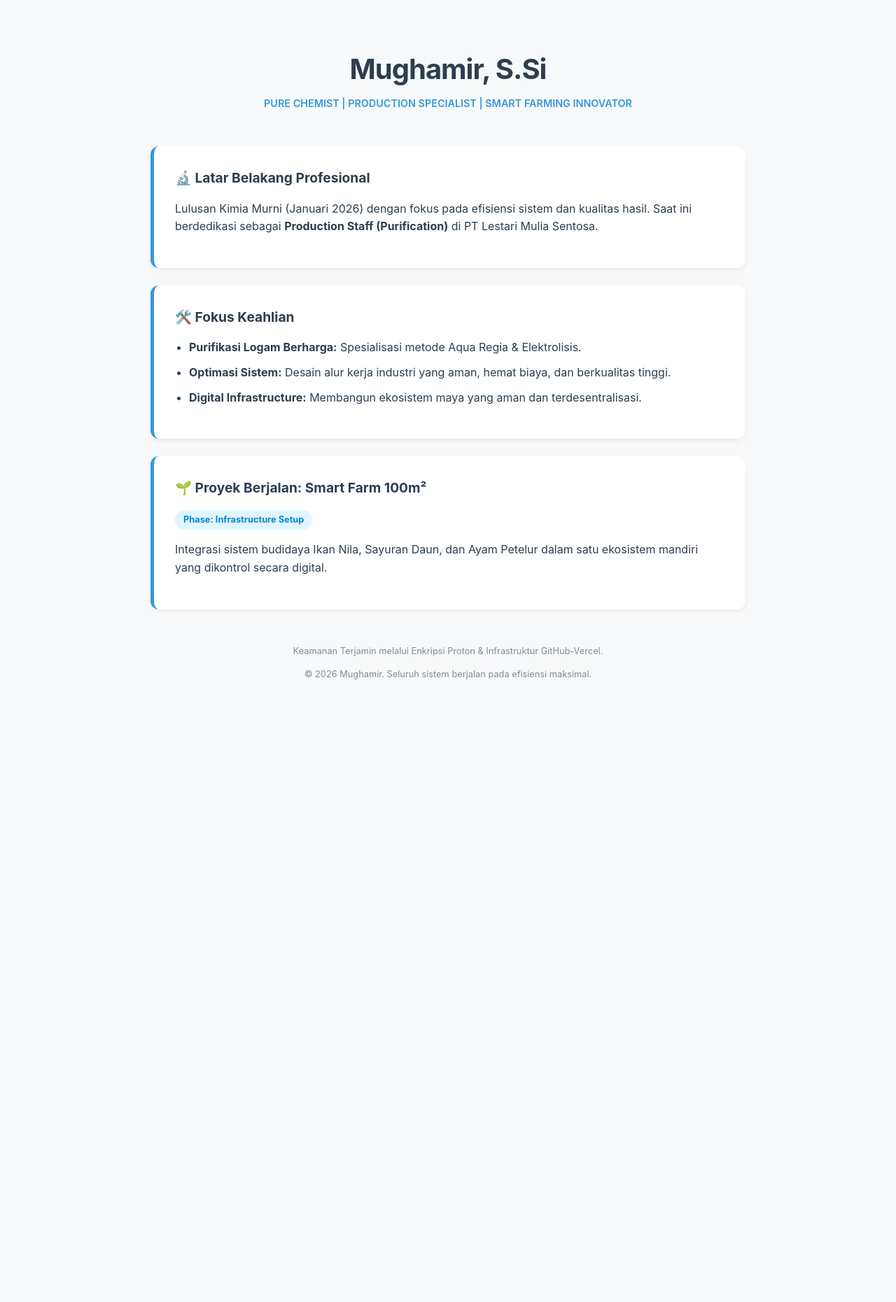
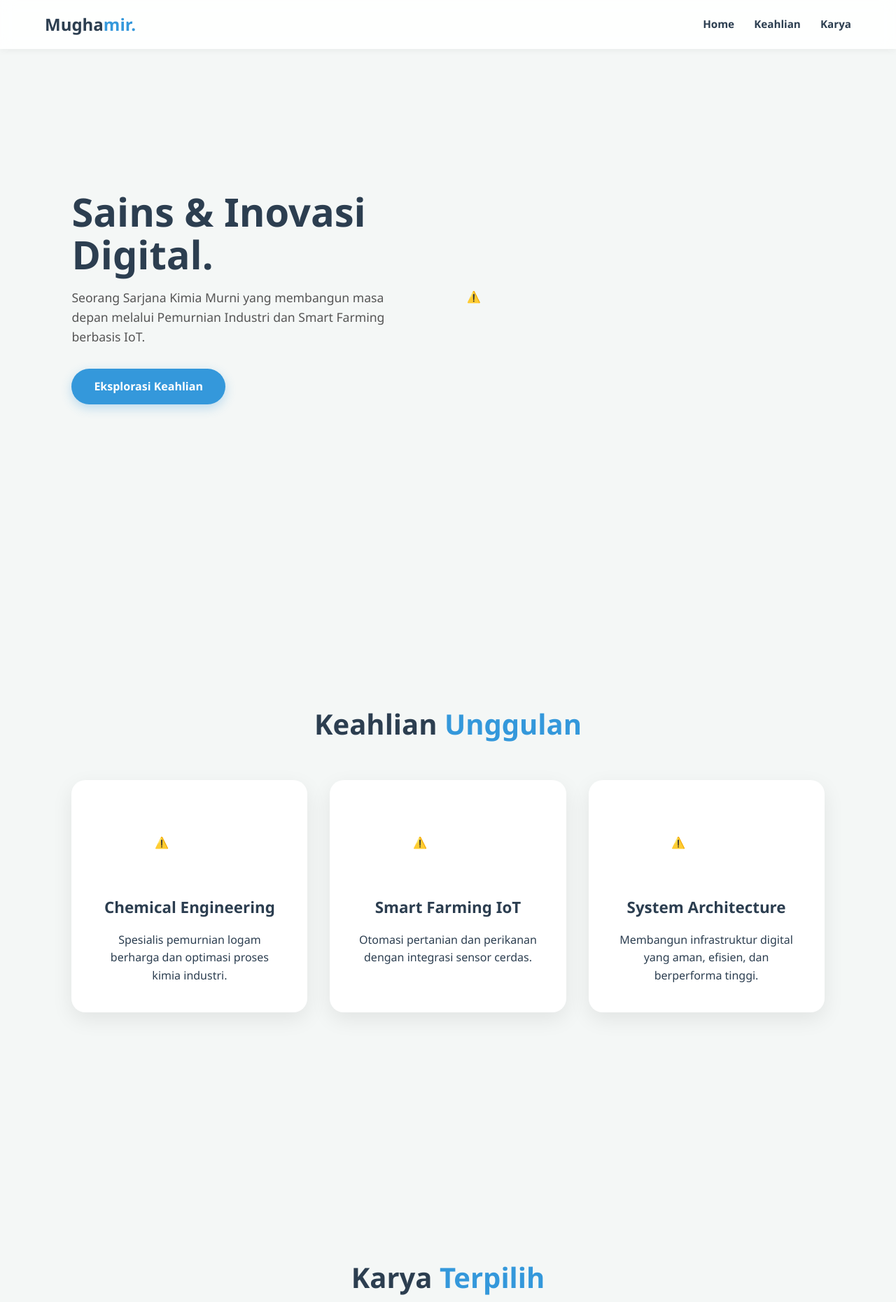
Before and after one commit to mughamir/biography, a plain HTML site: page index.html in a window 1280 px wide. Shown: the top 1861 px of the page at 70% size. Before the commit the page ends 1027 px from the top, so only its background shows below. Drawn offline with nearby package versions, Linux system fonts and the light colour scheme; no server answers.

Commit message:
Update index.html

```diff
--- a/index.html
+++ b/index.html
@@ -3,55 +3,173 @@
 <head>
     <meta charset="UTF-8">
     <meta name="viewport" content="width=device-width, initial-scale=1.0">
-    <title>Mughamir, S.Si | Digital Home</title>
+    <title>Mughamir | Profil & Portofolio</title>
+
+    <script src="https://unpkg.com/@lottiefiles/lottie-player@latest/dist/lottie-player.js"></script>
+
     <style>
-        :root { --primary: #2c3e50; --accent: #3498db; --bg: #f8f9fa; }
-        body { font-family: 'Inter', system-ui, sans-serif; line-height: 1.6; color: var(--primary); background: var(--bg); margin: 0; padding: 0; }
-        .container { max-width: 850px; margin: 0 auto; padding: 40px 20px; }
-        header { text-align: center; margin-bottom: 50px; }
-        h1 { margin-bottom: 5px; font-size: 2.5rem; letter-spacing: -1px; }
-        .tagline { color: var(--accent); font-weight: 600; text-transform: uppercase; font-size: 0.9rem; }
-        .section { background: white; padding: 30px; border-radius: 12px; box-shadow: 0 4px 6px rgba(0,0,0,0.05); margin-bottom: 25px; border-left: 5px solid var(--accent); }
-        h2 { margin-top: 0; font-size: 1.2rem; display: flex; align-items: center; gap: 10px; }
-        ul { padding-left: 20px; }
-        li { margin-bottom: 10px; }
-        .status-badge { display: inline-block; padding: 4px 12px; background: #e1f5fe; color: #0288d1; border-radius: 20px; font-size: 0.8rem; font-weight: bold; }
-        footer { text-align: center; font-size: 0.8rem; color: #7f8c8d; margin-top: 50px; }
+        :root {
+            --primary: #3498db;
+            --secondary: #2ecc71;
+            --dark: #2c3e50;
+            --light: #f4f7f6;
+            --white: #ffffff;
+            --shadow: 0 10px 30px rgba(0,0,0,0.08);
+        }
+
+        * { margin: 0; padding: 0; box-sizing: border-box; font-family: 'Segoe UI', Tahoma, Geneva, Verdana, sans-serif; }
+        html { scroll-behavior: smooth; font-size: 16px; }
+        body { background: var(--light); color: var(--dark); line-height: 1.6; overflow-x: hidden; }
+
+        /* --- NAVIGATION --- */
+        header {
+            position: fixed; width: 100%; top: 0; padding: 1rem 5%;
+            background: rgba(255, 255, 255, 0.9); backdrop-filter: blur(10px);
+            display: flex; justify-content: space-between; align-items: center;
+            z-index: 1000; box-shadow: 0 2px 10px rgba(0,0,0,0.05);
+        }
+        .logo { font-size: 1.5rem; font-weight: 800; color: var(--dark); text-decoration: none; }
+        .logo span { color: var(--primary); }
+
+        .navbar a {
+            margin-left: 1.5rem; text-decoration: none; color: var(--dark);
+            font-weight: 600; font-size: 0.95rem; transition: 0.3s;
+        }
+        .navbar a:hover { color: var(--primary); }
+
+        /* --- SECTIONS COMMON --- */
+        section { min-height: 100vh; padding: 100px 8% 50px; display: flex; flex-direction: column; justify-content: center; }
+        .heading { text-align: center; font-size: 2.5rem; margin-bottom: 3rem; font-weight: 800; }
+        .heading span { color: var(--primary); }
+
+        /* --- HOME --- */
+        #home { flex-direction: row; align-items: center; justify-content: space-between; gap: 2rem; }
+        .home-content { flex: 1; }
+        .home-content h1 { font-size: 3.5rem; line-height: 1.1; margin-bottom: 1rem; }
+        .home-content p { font-size: 1.1rem; margin-bottom: 2rem; color: #555; max-width: 500px; }
+        .home-img { flex: 1; display: flex; justify-content: center; }
+        .home-img lottie-player { width: 100%; max-width: 500px; }
+
+        .btn {
+            display: inline-block; padding: 0.8rem 2rem; background: var(--primary);
+            color: white; border-radius: 50px; text-decoration: none; font-weight: 600;
+            transition: 0.3s; box-shadow: 0 5px 15px rgba(52, 152, 219, 0.3);
+        }
+        .btn:hover { transform: translateY(-3px); box-shadow: 0 8px 20px rgba(52, 152, 219, 0.4); }
+
+        /* --- KEAHLIAN --- */
+        .keahlian-container {
+            display: grid; grid-template-columns: repeat(auto-fit, minmax(280px, 1fr)); gap: 2rem;
+        }
+        .keahlian-box {
+            background: var(--white); padding: 2.5rem; border-radius: 20px;
+            text-align: center; box-shadow: var(--shadow); transition: 0.3s;
+        }
+        .keahlian-box:hover { transform: translateY(-10px); }
+        .keahlian-box lottie-player { width: 100px; height: 100px; margin: 0 auto 1.5rem; }
+        .keahlian-box h3 { margin-bottom: 1rem; font-size: 1.4rem; }
+
+        /* --- KARYA --- */
+        .karya-container {
+            display: grid; grid-template-columns: repeat(auto-fit, minmax(300px, 1fr)); gap: 2rem;
+        }
+        .karya-box {
+            background: var(--white); border-radius: 20px; overflow: hidden;
+            box-shadow: var(--shadow); position: relative; height: 350px;
+        }
+        .karya-box lottie-player { width: 100%; height: 100%; object-fit: cover; }
+        .karya-layer {
+            position: absolute; bottom: 0; left: 0; width: 100%; height: 100%;
+            background: linear-gradient(transparent, var(--primary));
+            display: flex; flex-direction: column; justify-content: flex-end;
+            padding: 2rem; color: white; opacity: 0; transition: 0.5s;
+        }
+        .karya-box:hover .karya-layer { opacity: 1; }
+
+        /* --- RESPONSIVE BREAKPOINTS --- */
+        @media (max-width: 992px) {
+            html { font-size: 15px; }
+            #home { flex-direction: column-reverse; text-align: center; padding-top: 120px; }
+            .home-content h1 { font-size: 3rem; }
+            .home-content p { margin: 0 auto 2rem; }
+        }
+
+        @media (max-width: 768px) {
+            .navbar { display: none; } /* Mobile menu hidden for simplicity, access via scroll */
+            header { justify-content: center; }
+            .heading { font-size: 2rem; }
+            section { padding: 80px 5% 40px; }
+            .home-content h1 { font-size: 2.5rem; }
+        }
+
+        @media (max-width: 480px) {
+            .home-img lottie-player { max-width: 300px; }
+            .keahlian-box { padding: 1.5rem; }
+        }
     </style>
 </head>
 <body>
 
-<div class="container">
     <header>
-        <h1>Mughamir, S.Si</h1>
-        <div class="tagline">Pure Chemist | Production Specialist | Smart Farming Innovator</div>
+        <a href="#" class="logo">Mugha<span>mir.</span></a>
+        <nav class="navbar">
+            <a href="#home">Home</a>
+            <a href="#keahlian">Keahlian</a>
+            <a href="#karya">Karya</a>
+        </nav>
     </header>
 
-    <div class="section">
-        <h2>🔬 Latar Belakang Profesional</h2>
-        <p>Lulusan Kimia Murni (Januari 2026) dengan fokus pada efisiensi sistem dan kualitas hasil. Saat ini berdedikasi sebagai <strong>Production Staff (Purification)</strong> di PT Lestari Mulia Sentosa.</p>
-    </div>
+    <section id="home">
+        <div class="home-content">
+            <h1>Sains & Inovasi <span>Digital.</span></h1>
+            <p>Seorang Sarjana Kimia Murni yang membangun masa depan melalui Pemurnian Industri dan Smart Farming berbasis IoT.</p>
+            <a href="#keahlian" class="btn">Eksplorasi Keahlian</a>
+        </div>
+        <div class="home-img">
+            <lottie-player src="https://assets3.lottiefiles.com/packages/lf20_m6cu96.json" background="transparent" speed="1" loop autoplay></lottie-player>
+        </div>
+    </section>
 
-    <div class="section">
-        <h2>🛠️ Fokus Keahlian</h2>
-        <ul>
-            <li><strong>Purifikasi Logam Berharga:</strong> Spesialisasi metode Aqua Regia & Elektrolisis.</li>
-            <li><strong>Optimasi Sistem:</strong> Desain alur kerja industri yang aman, hemat biaya, dan berkualitas tinggi.</li>
-            <li><strong>Digital Infrastructure:</strong> Membangun ekosistem maya yang aman dan terdesentralisasi.</li>
-        </ul>
-    </div>
+    <section id="keahlian">
+        <h2 class="heading">Keahlian <span>Unggulan</span></h2>
+        <div class="keahlian-container">
+            <div class="keahlian-box">
+                <lottie-player src="https://assets2.lottiefiles.com/packages/lf20_ndj94m.json" background="transparent" speed="1" loop autoplay></lottie-player>
+                <h3>Chemical Engineering</h3>
+                <p>Spesialis pemurnian logam berharga dan optimasi proses kimia industri.</p>
+            </div>
+            <div class="keahlian-box">
+                <lottie-player src="https://assets10.lottiefiles.com/packages/lf20_7z4m9w.json" background="transparent" speed="1" loop autoplay></lottie-player>
+                <h3>Smart Farming IoT</h3>
+                <p>Otomasi pertanian dan perikanan dengan integrasi sensor cerdas.</p>
+            </div>
+            <div class="keahlian-box">
+                <lottie-player src="https://assets1.lottiefiles.com/packages/lf20_kkfl9g.json" background="transparent" speed="1" loop autoplay></lottie-player>
+                <h3>System Architecture</h3>
+                <p>Membangun infrastruktur digital yang aman, efisien, dan berperforma tinggi.</p>
+            </div>
+        </div>
+    </section>
 
-    <div class="section">
-        <h2>🌱 Proyek Berjalan: Smart Farm 100m²</h2>
-        <div class="status-badge">Phase: Infrastructure Setup</div>
-        <p>Integrasi sistem budidaya Ikan Nila, Sayuran Daun, dan Ayam Petelur dalam satu ekosistem mandiri yang dikontrol secara digital.</p>
-    </div>
-
-    <footer>
-        <p>Keamanan Terjamin melalui Enkripsi Proton & Infrastruktur GitHub-Vercel.</p>
-        <p>&copy; 2026 Mughamir. Seluruh sistem berjalan pada efisiensi maksimal.</p>
-    </footer>
-</div>
+    <section id="karya">
+        <h2 class="heading">Karya <span>Terpilih</span></h2>
+        <div class="karya-container">
+            <div class="karya-box">
+                <lottie-player src="https://assets4.lottiefiles.com/packages/lf20_7b2m9z.json" background="transparent" speed="1" loop autoplay></lottie-player>
+                <div class="karya-layer">
+                    <h3>Industrial Purification</h3>
+                    <p>Optimasi metode Aqua Regia untuk skala industri.</p>
+                </div>
+            </div>
+            <div class="karya-box">
+                <lottie-player src="https://assets5.lottiefiles.com/packages/lf20_3n2m9x.json" background="transparent" speed="1" loop autoplay></lottie-player>
+                <div class="karya-layer">
+                    <h3>Smart Tilapia Farm</h3>
+                    <p>Sistem monitoring kolam nila terintegrasi IoT.</p>
+                </div>
+            </div>
+        </div>
+    </section>
 
 </body>
 </html>
```
